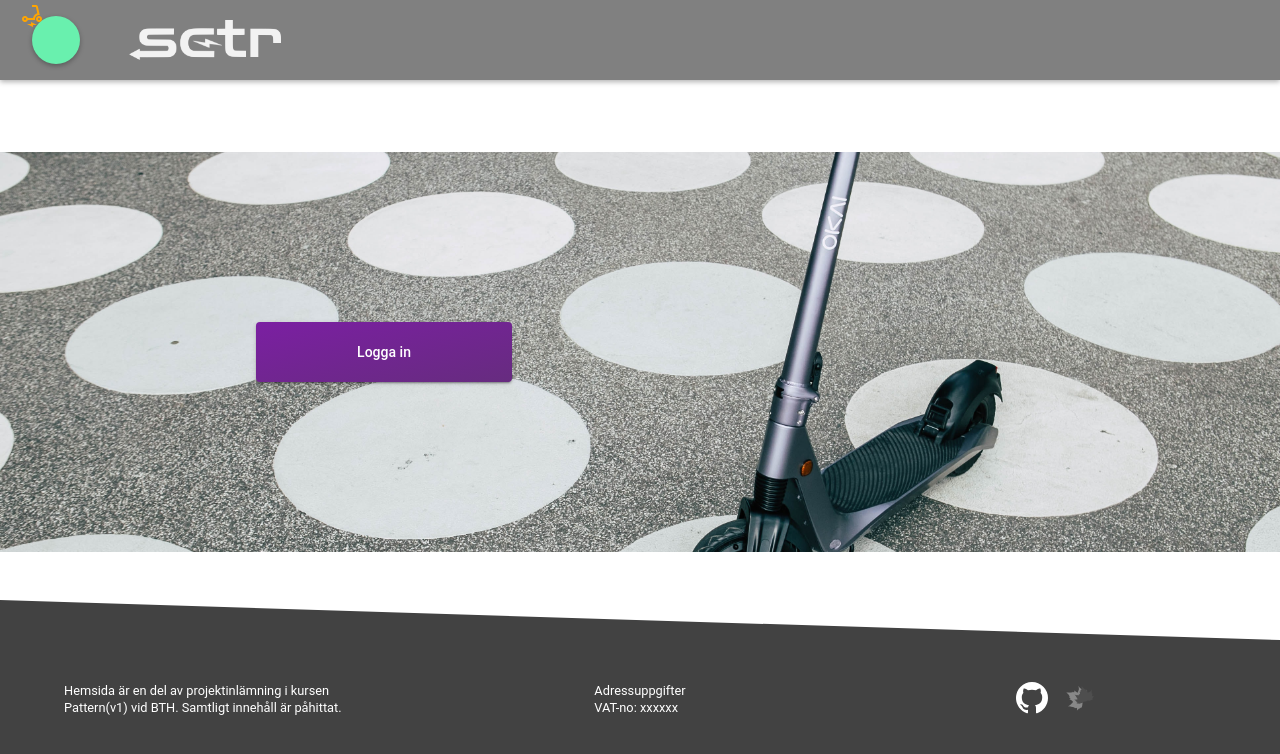
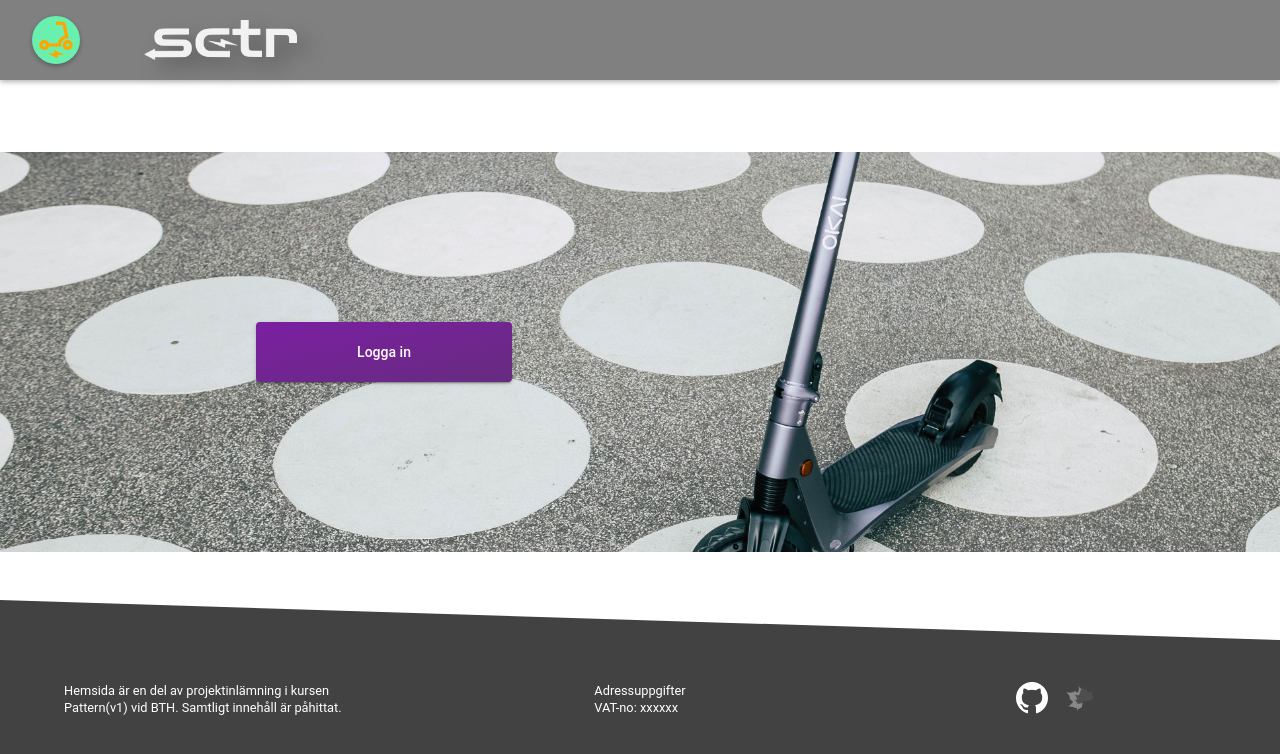
Before and after one commit to fahlstrm/pattern-adminweb, an Angular app: page /city/1 in a window 1280 px wide. Shown: the top 754 px of the page. Built offline with nearby package versions, Linux system fonts and the light colour scheme; no server answers; what @asymmetrik/ngx-leaflet would draw is missing.

Commit message:
fixed header icon

```diff
--- a/src/app/components/header/header.component.css
+++ b/src/app/components/header/header.component.css
@@ -8,14 +8,19 @@ img {
     height: 50%;
     align-self:center;
     z-index: 3;
+    -webkit-filter: drop-shadow(10px 10px 10px rgba(0,0,0,0.3));
+    filter: drop-shadow(10px 10px 10px rgba(0,0,0,0.3));
 }
 
 
 .round {
     height: 6vh;
     width: 6vh;
+    margin-right: 2em;
 }
 
 .icon-display {
-    transform: scale(1.5);
+    font-size: 40px;
+    height: 40px;
+    width: 40px;
 }
--- a/src/app/components/header/header.component.html
+++ b/src/app/components/header/header.component.html
@@ -1,6 +1,6 @@
 <!-- <h1> {{title}} </h1>
 <h2> {{subtitle}} </h2> -->
-<div class="round green-background box-shadow"><mat-icon [inline]="true" class="icon-display orange">electric_scooter</mat-icon></div>
+<div class="round green-background box-shadow"><mat-icon class="icon-display orange">electric_scooter</mat-icon></div>
 
 
 <img src="assets/img/icon/white.png" alt="logo">
--- a/src/app/components/routes/cities/cities.component.css
+++ b/src/app/components/routes/cities/cities.component.css
@@ -10,6 +10,7 @@
     object-fit: cover;
     outline: 15vh solid rgba(116, 104, 104, 0.5) !important;
     outline-offset: -15vh;
+
     overflow: hidden;
     position: relative;
 
```
